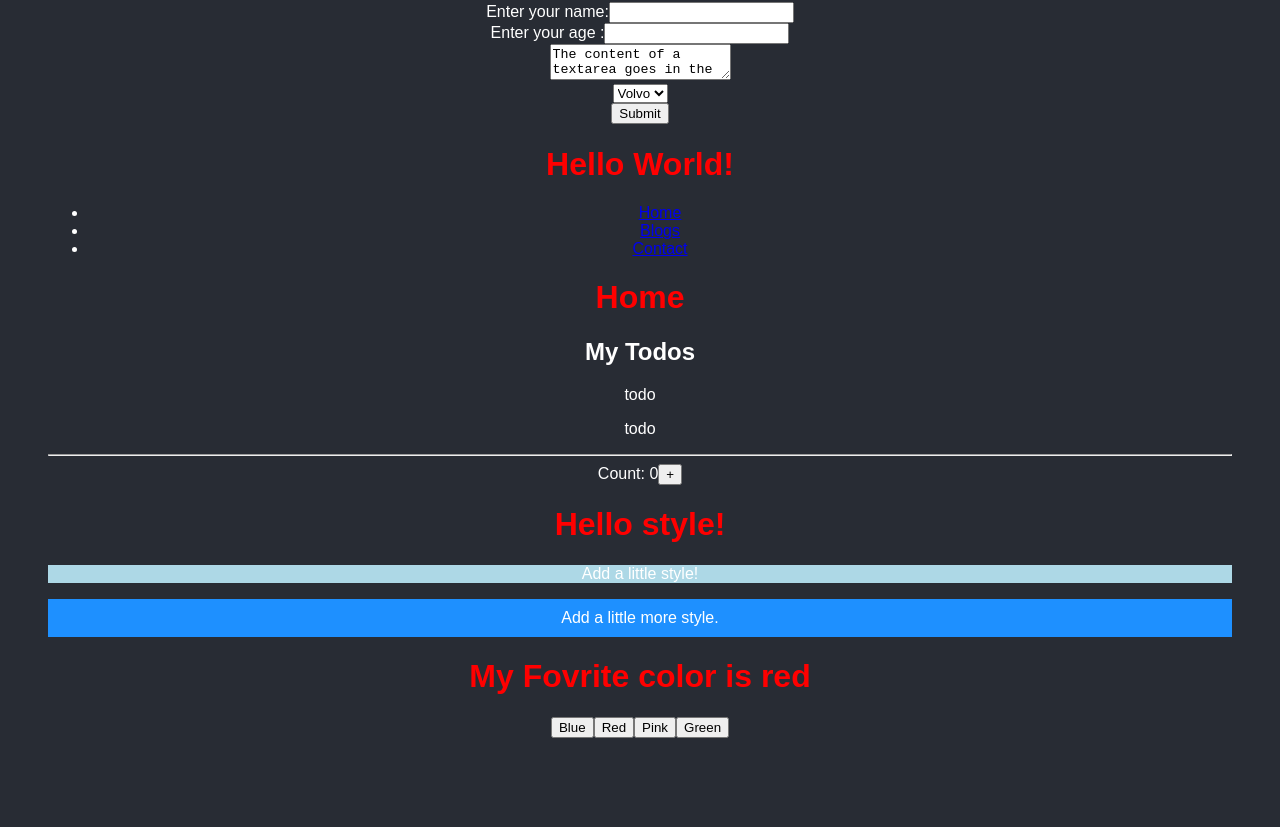
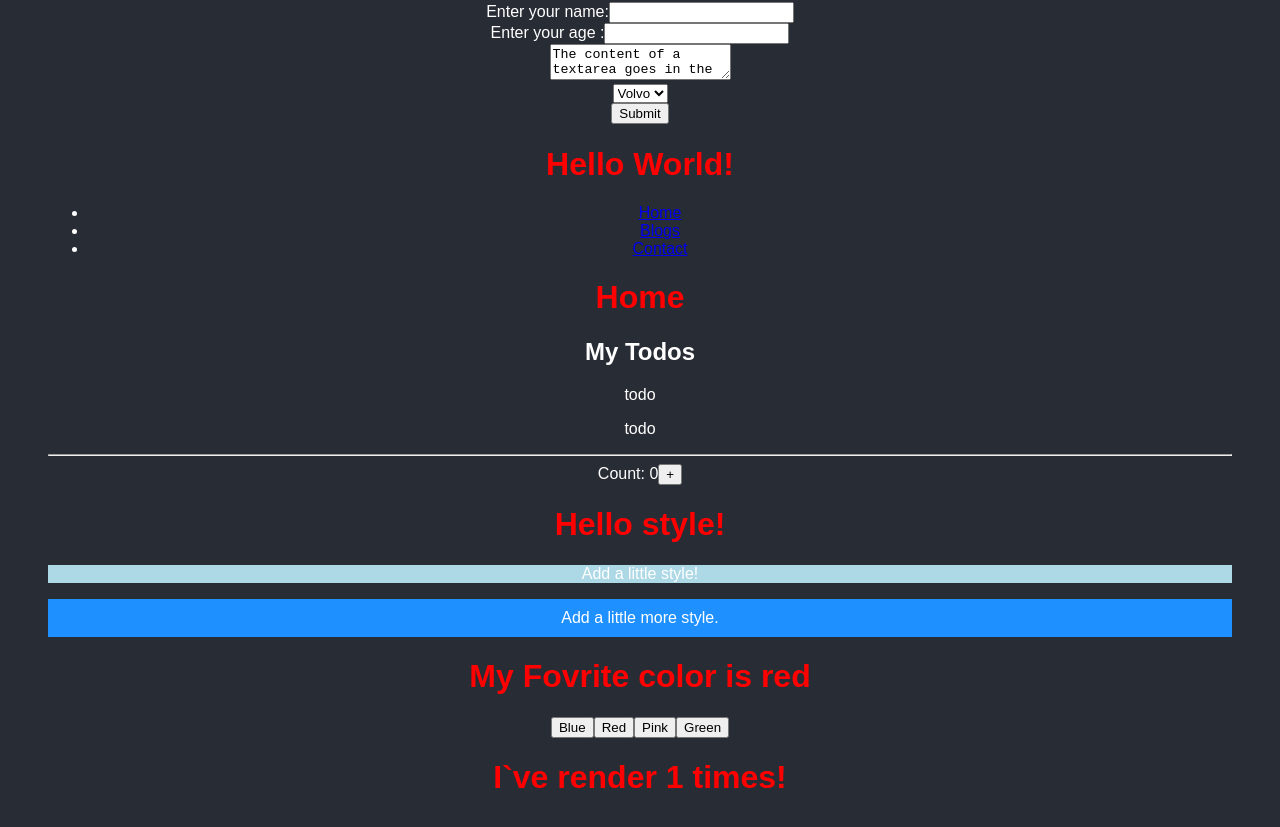
Before and after one commit to Buteya/repo, a React (Create React App) app in the folder react/my-react-app/: page / in a window 1280 px wide. Shown: the part 1653-2480 px from the top of the page. Before the commit the page ends 2439 px from the top, so only its background shows below. Built offline with nearby package versions, Linux system fonts and the light colour scheme.

Commit message:
added component Timer

```diff
--- /dev/null
+++ b/react/my-react-app/src/components/Timer.js
@@ -0,0 +1,15 @@
+import {useState,useEffect} from 'react';
+
+const Timer = ()=>{
+    const [count,setCount] = useState(0);
+
+    useEffect(()=>{
+        setTimeout(()=>{
+            setCount(count => count + 1);
+        },1000);
+    },[]);
+
+    return <h1>I`ve render {count} times!</h1>
+};
+
+export default Timer;
--- a/react/my-react-app/src/index.js
+++ b/react/my-react-app/src/index.js
@@ -7,6 +7,7 @@ import App from './App.js';
 import './css/style.css';
 import './sass/my-sass.scss';
 import {useState} from 'react';
+import Timer from './components/Timer.js';
 
 class Car extends React.Component {
     constructor(props){
@@ -178,6 +179,7 @@ const myFirstElement = <div>
     <App />
     <Header />
     <FavoriteColor />
+    <Timer />
 </div>
 
 const root = ReactDOM.createRoot(document.getElementById('root'));
```
